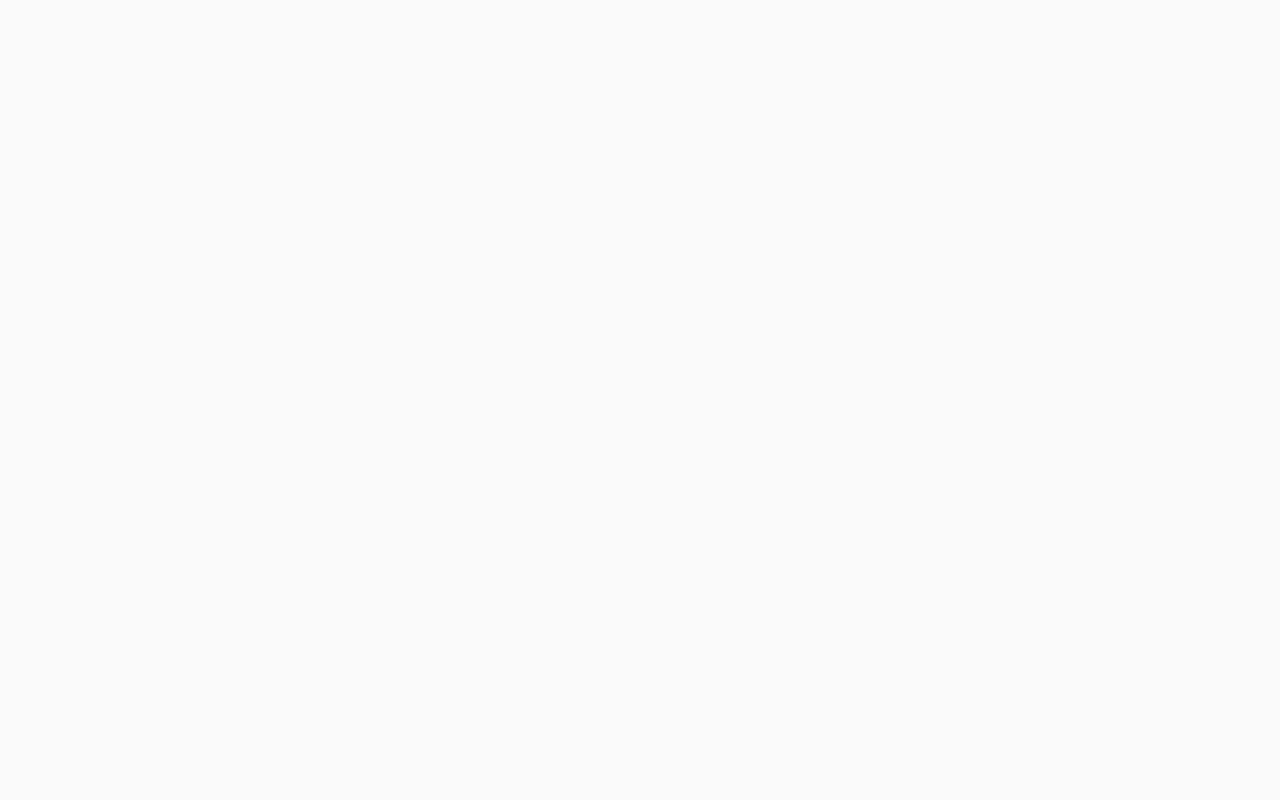
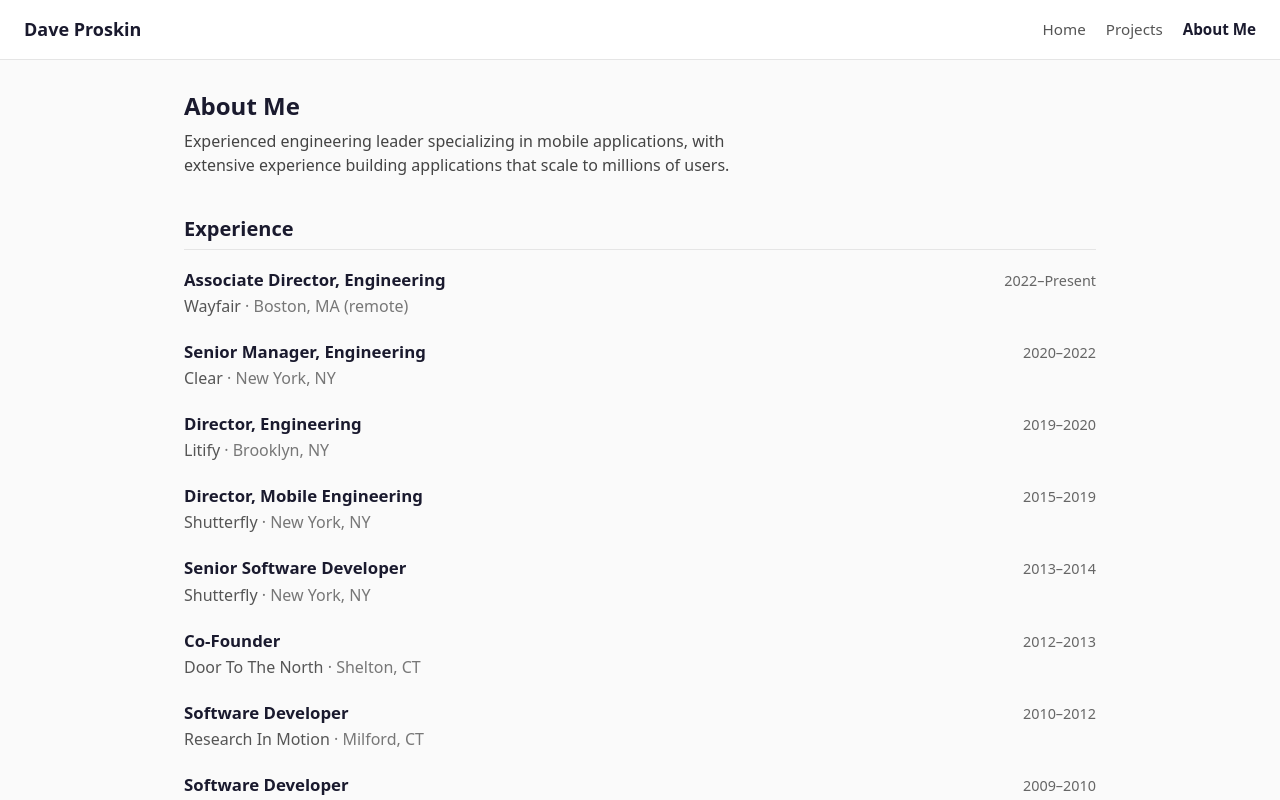
Before and after one commit to proskd/daveproskinsite, a React (Vite) app: page /about in a window 1280 px wide. Before the commit this address had no page. Shown: the top 800 px of the page. Built offline with nearby package versions, Linux system fonts and the light colour scheme.

Commit message:
some tweaks

```diff
--- a/index.html
+++ b/index.html
@@ -4,7 +4,7 @@
     <meta charset="UTF-8" />
     <link rel="icon" type="image/svg+xml" href="/favicon.svg" />
     <meta name="viewport" content="width=device-width, initial-scale=1.0" />
-    <meta name="description" content="Dave Proskin — personal site, projects, and resume." />
+    <meta name="description" content="Dave Proskin — personal site, projects, and about." />
     <title>Dave Proskin</title>
   </head>
   <body>
--- a/src/App.tsx
+++ b/src/App.tsx
@@ -2,7 +2,7 @@
 import Layout from './components/Layout'
 import Home from './pages/Home'
 import Projects from './pages/Projects'
-import Resume from './pages/Resume'
+import About from './pages/About'
 
 function App() {
   return (
@@ -10,7 +10,7 @@
       <Route path="/" element={<Layout />}>
         <Route index element={<Home />} />
         <Route path="projects" element={<Projects />} />
-        <Route path="resume" element={<Resume />} />
+        <Route path="about" element={<About />} />
       </Route>
     </Routes>
   )
--- a/src/components/Layout.tsx
+++ b/src/components/Layout.tsx
@@ -4,7 +4,7 @@
 const navItems = [
   { to: '/', label: 'Home', end: true },
   { to: '/projects', label: 'Projects' },
-  { to: '/resume', label: 'Resume' },
+  { to: '/about', label: 'About Me' },
 ] as const
 
 function Layout() {
--- /dev/null
+++ b/src/data/home.ts
@@ -0,0 +1,6 @@
+export const homeSummary = `Hey there, I'm Dave.  I've been in the business of software engineering for more than 2 decades, which makes me feel old sometimes.  I put this site together as a place for me to have some fun, experiment, and share things about me.  Maybe some day I'll find a better use for it, but for now, this works.
+
+If you're curious about my professional background, you can peek at my About Me page for an overview.  In summary, I love building apps, and leading and growing engineers who share that love.
+
+Outside of work, I somtimes building things on my own, including this little site.  I've contributed to open source projects I find interesting, and put together my own iOS app
+which you can see on my Projects page.  Browse my projects or read more about my background to learn what I'm up to.`
--- a/src/pages/Resume.css
+++ b/src/pages/About.css
@@ -1,25 +1,25 @@
-.resume__header {
+.about__header {
   margin-bottom: 2.5rem;
 }
 
-.resume__summary {
+.about__summary {
   color: #444;
   max-width: 65ch;
   margin-bottom: 0;
 }
 
-.resume__section {
+.about__section {
   margin-bottom: 2.5rem;
 }
 
-.resume__section h2 {
+.about__section h2 {
   font-size: 1.25rem;
   margin-bottom: 1.25rem;
   padding-bottom: 0.5rem;
   border-bottom: 1px solid #e5e5e5;
 }
 
-.resume__experience-list {
+.about__experience-list {
   list-style: none;
   margin: 0;
   padding: 0;
@@ -28,43 +28,43 @@
   gap: 1.5rem;
 }
 
-.resume__experience-item {
+.about__experience-item {
   display: flex;
   justify-content: space-between;
   align-items: flex-start;
   gap: 1.5rem;
 }
 
-.resume__job-title {
+.about__job-title {
   font-size: 1.05rem;
   font-weight: 600;
   margin-bottom: 0.25rem;
 }
 
-.resume__company {
+.about__company {
   margin: 0;
   color: #555;
 }
 
-.resume__location {
+.about__location {
   color: #777;
 }
 
-.resume__dates {
+.about__dates {
   flex-shrink: 0;
   color: #666;
   font-size: 0.9rem;
   white-space: nowrap;
 }
 
-.resume__placeholder {
+.about__placeholder {
   color: #777;
   font-style: italic;
   margin: 0;
 }
 
 @media (max-width: 600px) {
-  .resume__experience-item {
+  .about__experience-item {
     flex-direction: column;
     gap: 0.35rem;
   }
--- /dev/null
+++ b/src/pages/About.tsx
@@ -0,0 +1,42 @@
+import { experience, summary } from '../data/resume'
+import './About.css'
+
+function About() {
+  return (
+    <section className="page about">
+      <header className="about__header">
+        <h1>About Me</h1>
+        <p className="about__summary">{summary}</p>
+      </header>
+
+      <section className="about__section" aria-labelledby="experience-heading">
+        <h2 id="experience-heading">Experience</h2>
+        <ol className="about__experience-list">
+          {experience.map((job) => (
+            <li key={`${job.company}-${job.dates}`} className="about__experience-item">
+              <div className="about__experience-main">
+                <h3 className="about__job-title">{job.title}</h3>
+                <p className="about__company">
+                  {job.company}
+                  <span className="about__location"> · {job.location}</span>
+                </p>
+              </div>
+              <time className="about__dates" dateTime={job.dates}>
+                {job.dates}
+              </time>
+            </li>
+          ))}
+        </ol>
+      </section>
+
+      <section className="about__section" aria-labelledby="interests-heading">
+        <h2 id="interests-heading">Hobbies &amp; Interests</h2>
+        <p className="about__placeholder">
+          Coming soon — board games, outdoor activities, and more.
+        </p>
+      </section>
+    </section>
+  )
+}
+
+export default About
--- /dev/null
+++ b/src/pages/Home.css
@@ -0,0 +1,12 @@
+.home h1 {
+  margin-bottom: 1.25rem;
+}
+
+.home__summary p {
+  color: #444;
+  max-width: 65ch;
+}
+
+.home__summary p:last-child {
+  margin-bottom: 0;
+}
--- a/src/pages/Home.tsx
+++ b/src/pages/Home.tsx
@@ -1,13 +1,17 @@
-import './Page.css'
+import { homeSummary } from '../data/home'
+import './Home.css'
 
 function Home() {
+  const paragraphs = homeSummary.split('\n\n')
+
   return (
-    <section className="page">
-      <h1>Welcome</h1>
-      <p>
-        This is your personal site — a place for projects, resume, and more.
-        We&apos;ll design the layout and styling next.
-      </p>
+    <section className="page home">
+      <h1>Hi, I&apos;m Dave</h1>
+      <div className="home__summary">
+        {paragraphs.map((paragraph) => (
+          <p key={paragraph.slice(0, 32)}>{paragraph}</p>
+        ))}
+      </div>
     </section>
   )
 }
--- a/src/pages/Resume.tsx
+++ /dev/null
@@ -1,42 +0,0 @@
-import { experience, summary } from '../data/resume'
-import './Resume.css'
-
-function Resume() {
-  return (
-    <section className="page resume">
-      <header className="resume__header">
-        <h1>Resume</h1>
-        <p className="resume__summary">{summary}</p>
-      </header>
-
-      <section className="resume__section" aria-labelledby="experience-heading">
-        <h2 id="experience-heading">Experience</h2>
-        <ol className="resume__experience-list">
-          {experience.map((job) => (
-            <li key={`${job.company}-${job.dates}`} className="resume__experience-item">
-              <div className="resume__experience-main">
-                <h3 className="resume__job-title">{job.title}</h3>
-                <p className="resume__company">
-                  {job.company}
-                  <span className="resume__location"> · {job.location}</span>
-                </p>
-              </div>
-              <time className="resume__dates" dateTime={job.dates}>
-                {job.dates}
-              </time>
-            </li>
-          ))}
-        </ol>
-      </section>
-
-      <section className="resume__section" aria-labelledby="interests-heading">
-        <h2 id="interests-heading">Hobbies &amp; Interests</h2>
-        <p className="resume__placeholder">
-          Coming soon — board games, outdoor activities, and more.
-        </p>
-      </section>
-    </section>
-  )
-}
-
-export default Resume
```
